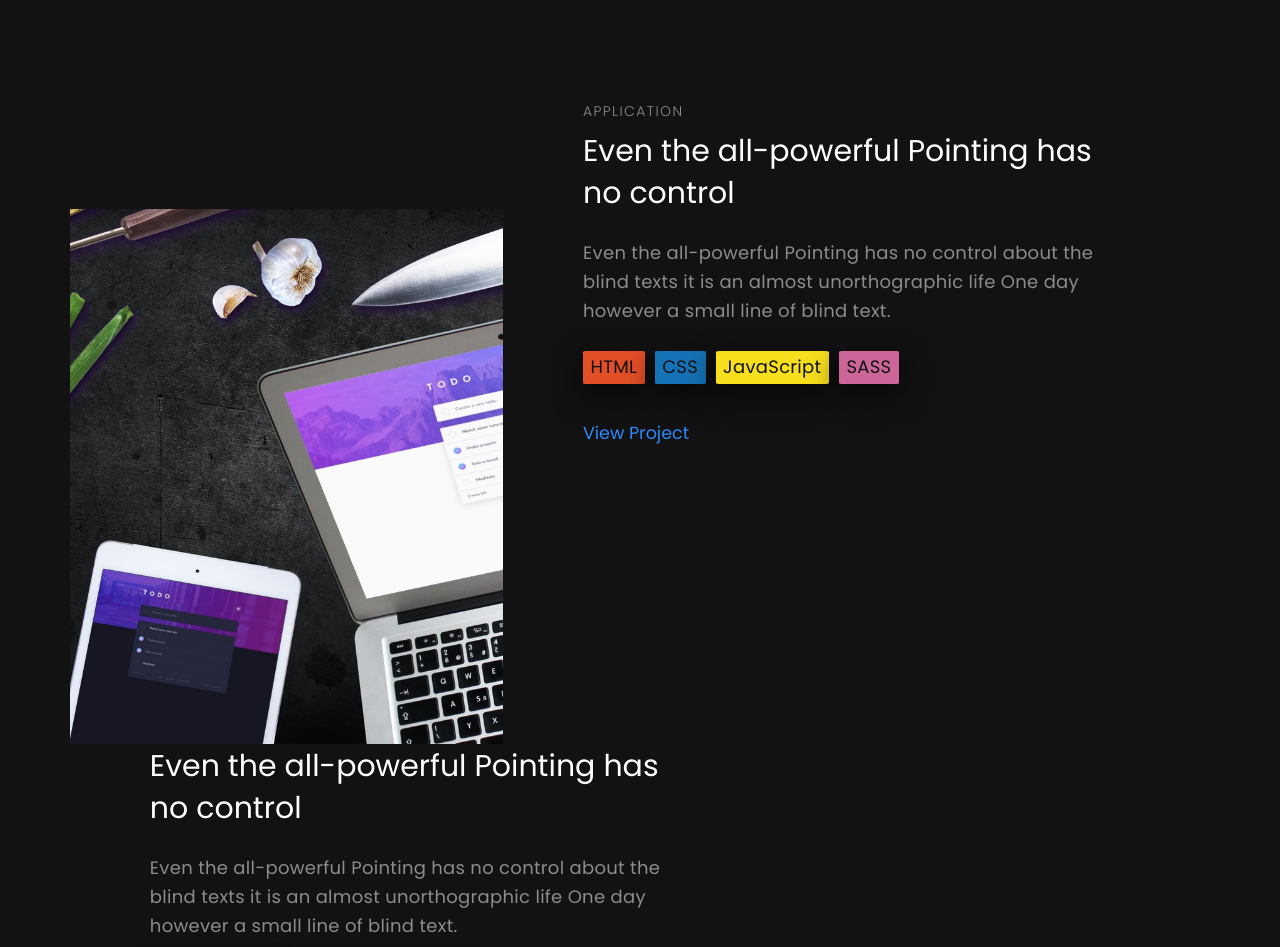
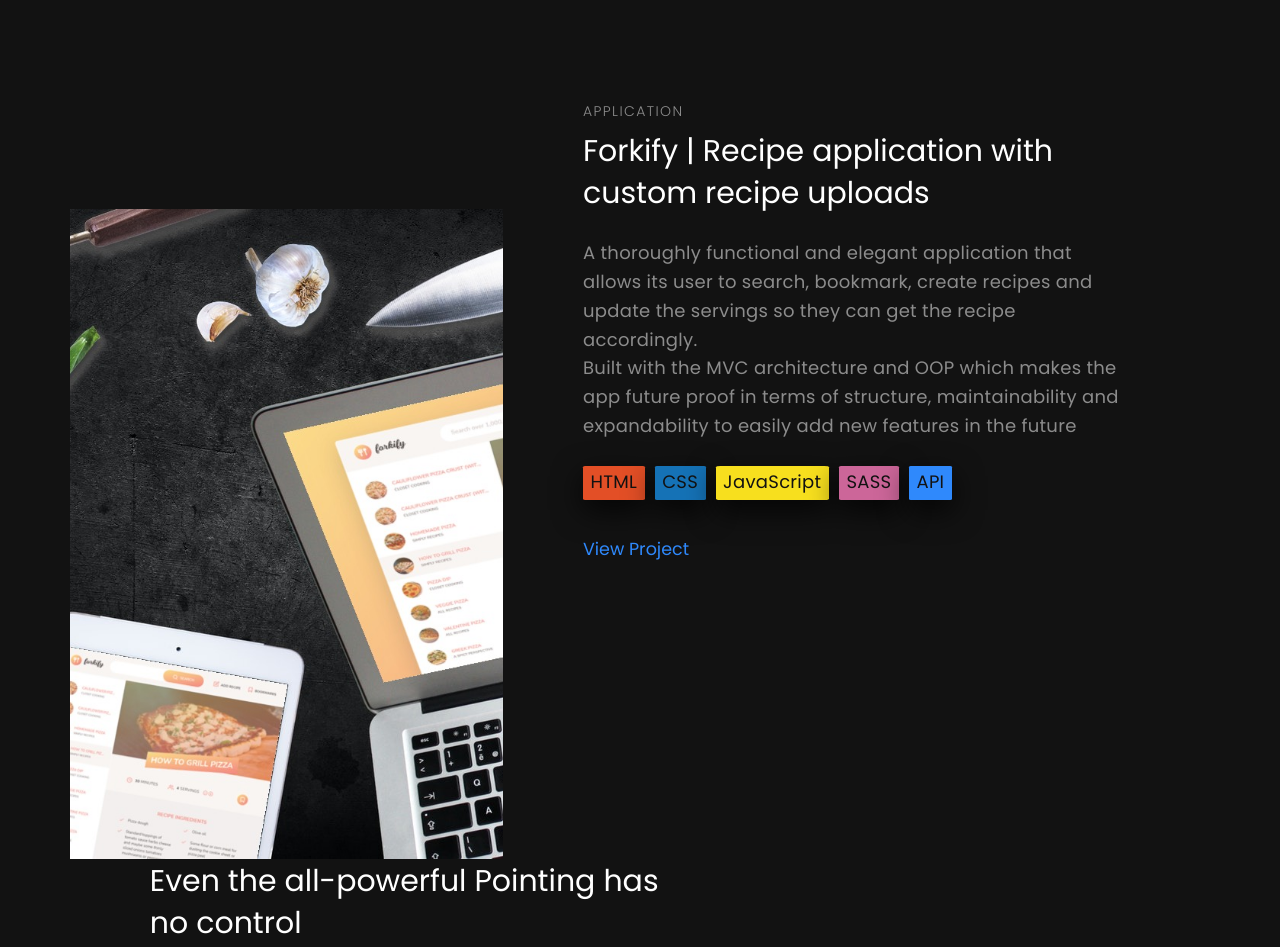
Before and after one commit to usman-FE/Personal-Portfolio, a website: page index.html in a window 1280 px wide. Shown: the part 2860-3807 px from the top of the page. Drawn offline with Linux system fonts and the light colour scheme.

Commit message:
add forkify to portfolio

```diff
--- a/index.html
+++ b/index.html
@@ -238,20 +238,21 @@
           <div class="portfolio-block__details-box">
             <h5 class="heading-5">Application</h5>
             <h2 class="heading-2 portfolio-block__details-box__heading">
-              Even the all-powerful Pointing has no control
+             Forkify | Recipe application with custom recipe uploads
             </h2>
             <p class="detail-paragraph portfolio-block__details-box__paragraph">
-              Even the all-powerful Pointing has no control about the blind
-              texts it is an almost unorthographic life One day however a small
-              line of blind text.
+              A thoroughly functional and elegant application that allows its user to search, bookmark, create recipes and update the servings so they can get the recipe accordingly. <br/>
+Built with the MVC architecture and OOP which makes the app future proof in terms of structure, maintainability and expandability to easily add new features in the future
+
             </p>
             <ul class="technologies">
           <li class="technologies__item html">HTML</li>
           <li class="technologies__item css">CSS</li>
           <li class="technologies__item JS">JavaScript</li>
           <li class="technologies__item sass">SASS</li>
+          <li class="technologies__item">API</li>
         </ul>
-            <a href="#" class="portfolio-block__view-project btn-primary"
+            <a href="https://us-man-forkify.netlify.app/" class="portfolio-block__view-project btn-primary" target="_blank"
               >View project</a
             >
           </div>
--- a/sass/_portfolio.scss
+++ b/sass/_portfolio.scss
@@ -116,7 +116,7 @@
   }
 
   &__img-1 {
-    background-image: url(../img/todo-app.jpg);
+    background-image: url(../img/forkify-app.jpg);
   }
 
   &__img-2 {
```
Also changed, not shown: css/style.css, img/forkify-app.jpg (added).
